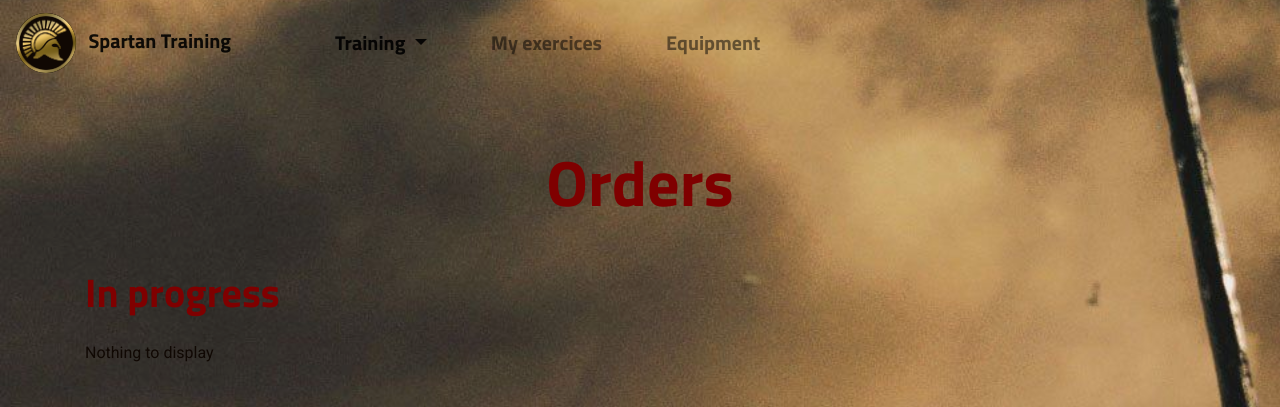
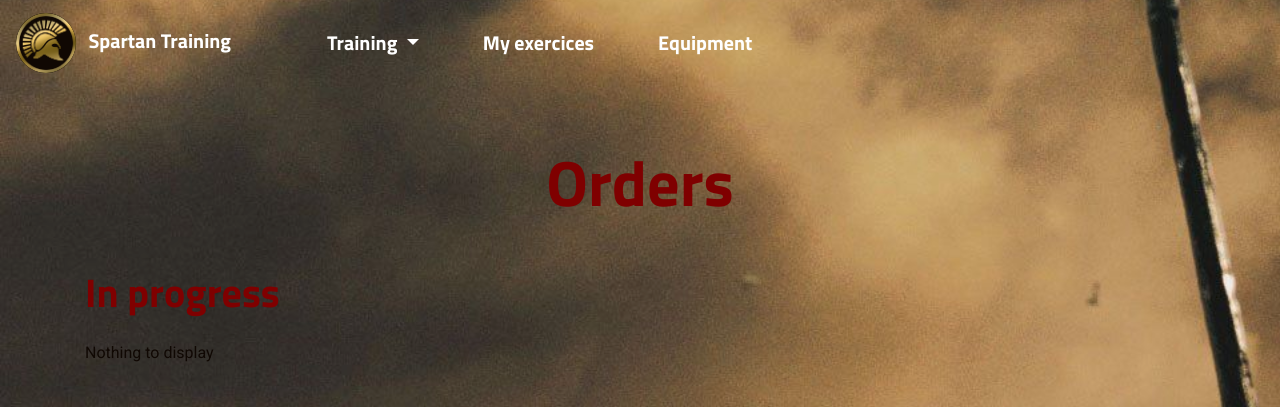
Before and after one commit to BarbaraGonthier/Hackathon-2020, a PHP site: template src/View/Admin/orderList.html.twig in a window 1280 px wide. Shown: the top 407 px of the page. Run offline with PHP 8.4, Linux system fonts and the light colour scheme; the template is opened without the code that fills it, so the values that code supplies are empty; some libraries are stand-ins or nearby versions.

Commit message:
fixed navbar

```diff
--- a/src/View/_navbar.html.twig
+++ b/src/View/_navbar.html.twig
@@ -1,7 +1,7 @@
 <div class="fixed-top">
     <div class>
         <nav class="navbar navbar-light navbar-expand-lg">
-            <a class="navbar-brand img d-none d-lg-block h4 font-weight-bold mr-5 pr-5" href="/">
+            <a class="navbar-brand img d-none d-lg-block text-white h4 font-weight-bold mr-5 pr-5" href="/">
                 <img width="60" height="60" class="logo d-inline-block mr-2 d-none" src="/assets/images/logo-helmet.png" alt="logo">
                 Spartan Training
             </a>
@@ -11,15 +11,15 @@
             <div class="collapse navbar-collapse" id="navbarNavDropdown">
                 <ul class="navbar-nav">
                     <li class="nav-item active dropdown mr-5">
-                        <a class="nav-link dropdown-toggle font-weight-bold h5" href="#" id="navbarDropdownMenuLink" data-toggle="dropdown" aria-haspopup="true" aria-expanded="false">
+                        <a class="navbar-brand dropdown-toggle text-white font-weight-bold h5" href="#" id="navbarDropdownMenuLink" data-toggle="dropdown" aria-haspopup="true" aria-expanded="false">
                             Training
                         </a>
                         <div class="dropdown-menu" aria-labelledby="navbarDropdownMenuLink">
                             <a class="dropdown-item" href="/exercises/indexCategories">by category</a>
                             <a class="dropdown-item" href="/exercises/indexMuscles">by muscle</a>
                         </div>
-                    <li class="nav-item mr-5"><a class="nav-link font-weight-bold h5" href="#">My exercices</a></li>
-                    <li class="nav-item mr-5"><a class="nav-link font-weight-bold h5" href="/category/index">Equipment</a></li>
+                    <li class="nav-item mr-5"><a class="navbar-brand font-weight-bold text-white h5" href="#">My exercices</a></li>
+                    <li class="nav-item mr-5"><a class="navbar-brand font-weight-bold text-white h5" href="/category/index">Equipment</a></li>
                 </ul>
             </div>
         </nav>
```
